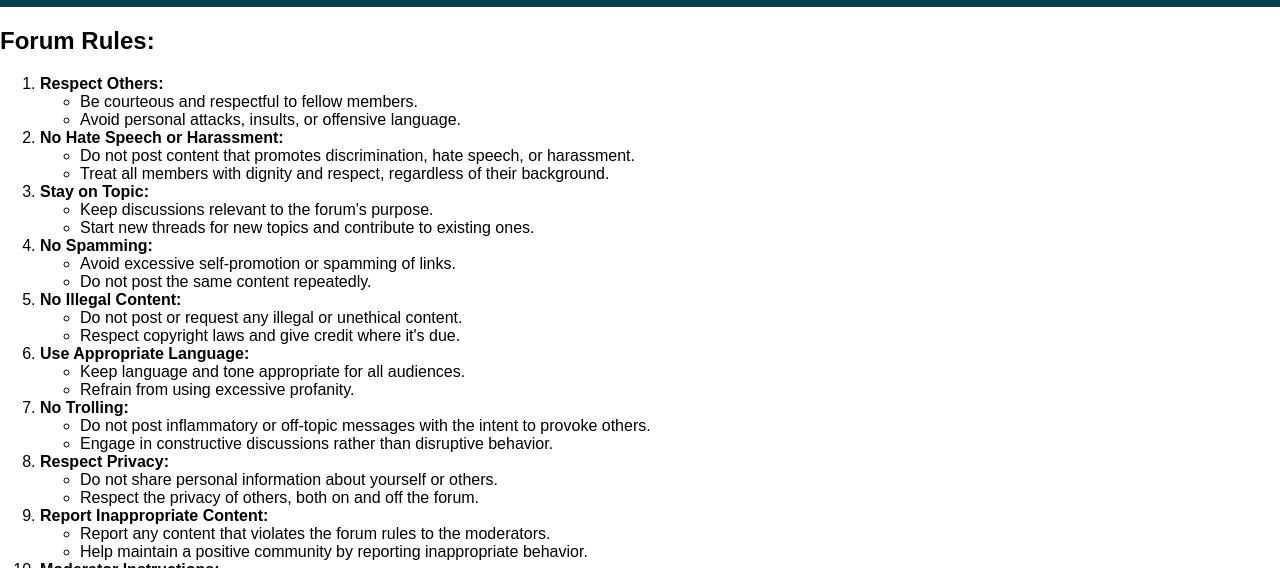
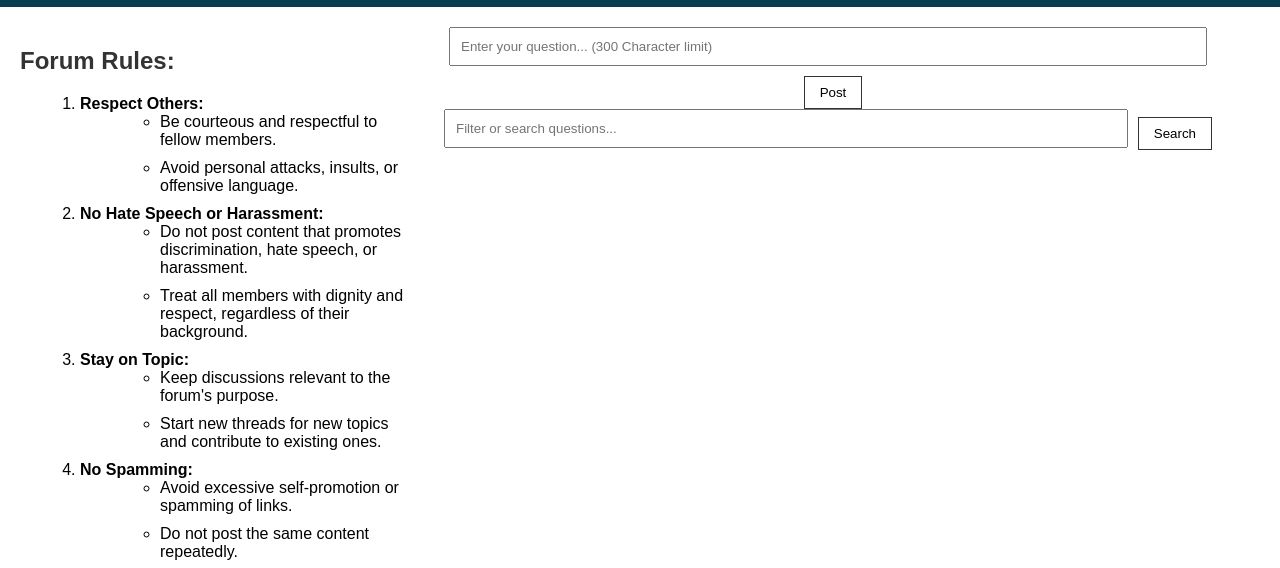
Before and after one commit to Teruk0/CSE106Final, a website: page forum.html in a window 1280 px wide. Shown: the part 167-735 px from the top of the page. Drawn offline with Linux system fonts and the light colour scheme.

Commit message:
Upload 2 - forum.css
added a few layout changes

```diff
--- a/forum.css
+++ b/forum.css
@@ -9,18 +9,18 @@ body {
   padding: 10px;
   display: flex;
   justify-content: space-between;
-  align-items: center; /* Center vertically */
+  align-items: center;
 }
 
 #logo-container {
   display: flex;
   align-items: center;
-  margin: 0 auto; /* Center horizontally */
+  margin: 0 auto;
 }
 
 #logo-container img {
-  max-height: 150px; /* Adjust the height as needed */
-  max-width: 100%; /* Ensure the image doesn't overflow its container */
+  max-height: 150px;
+  max-width: 100%;
 }
 
 #sign-out-button button {
@@ -30,30 +30,66 @@ body {
   border: 1px solid #333;
 }
 
-#question-container {
-  width: 50%;
-  margin: 0 auto;
+#main-container {
+  display: flex;
 }
 
-#question-text {
-  width: 100%;
-  padding: 10px;
+#forum-rules-container {
+  width: 30%;
+  float: left;
+  margin: 20px;
 }
 
-#filter-container {
-  width: 50%;
-  margin: 20px auto; /* Adjust the margin as needed */
+#question-container {
+  width: 60%;
+  margin: 20px;
+  display: flex;
+  flex-direction: column;
 }
 
-#filter-text {
-  width: 100%;
-  padding: 10px;
+#filter-container,
+#question-input {
+  display: flex;
+  flex-direction: column;
+  align-items: flex-start;
 }
 
+#filter-input,
+#question-input {
+  display: flex;
+  align-items: center;
+  width: 100%;
+}
+
+#filter-text,
+#question-text {
+  width: calc(100% - 10px);
+  padding: 10px;
+  margin-bottom: 10px;
+  box-sizing: border-box;
+}
+
+#filter-input button,
+#question-input button {
+  padding: 8px 15px;
+  cursor: pointer;
+  background-color: #fff;
+  border: 1px solid #333;
+  margin-left: 10px;
+}
+
+#search-button,
+#post-button {
+  padding: 8px 15px;
+  cursor: pointer;
+  background-color: #fff;
+  border: 1px solid #333;
+  margin-left: 0;
+}
 
 #questions-list {
   display: flex;
-  flex-wrap: wrap; /* Allow items to wrap to the next row */
+  flex-wrap: wrap;
 }
 
 .question-box {
@@ -71,7 +107,7 @@ body {
 
 .username-div {
   width: 100%; /* Adjust the width as needed */
-  background-color: lightblue; /* Background color for the username div */
+  background-color: rgb(8, 62, 80);; /* Background color for the username div */
   padding: 10px; /* Padding for the background box */
   box-sizing: border-box; /* Include padding in the width calculation */
   height: auto; /* Allow the box to adjust its height based on content */
@@ -103,7 +139,7 @@ body {
 .reply-div,
 .question-div {
   width: 48%; /* Adjust the width to create two rows with some spacing */
-  background-color: rgb(208, 208, 208);
+  background-color: rgb(248, 217, 82);
   padding: 10px;
 }
 
@@ -149,3 +185,35 @@ body {
   max-height: 200px; /* Set a maximum height for the scrollable container */
   overflow-y: auto; /* Enable vertical scrolling */
 }
+
+#forum-rules-container {
+  margin: 20px;
+}
+
+#forum-rules {
+  max-width: 800px;
+  margin: 0 auto;
+}
+
+#forum-rules h2 {
+  color: #333;
+}
+
+#forum-rules ol {
+  list-style-type: decimal;
+  margin-left: 20px;
+}
+
+#forum-rules ul {
+  list-style-type: disc;
+  margin-left: 20px;
+}
+
+#forum-rules li {
+  margin-bottom: 10px;
+}
+
+#forum-rules li li {
+  list-style-type: circle;
+  margin-left: 20px;
+}
```
